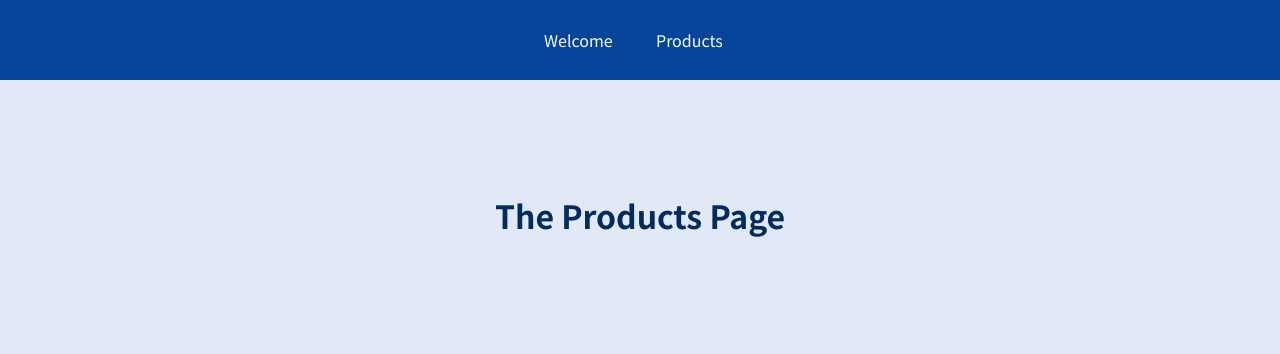
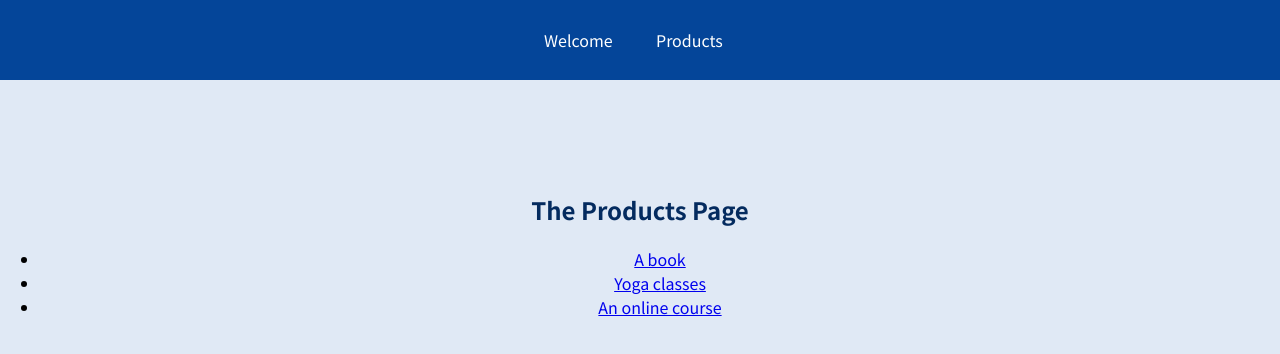
Before and after one commit to Amandine-d/projects-react, a JavaScript app: page /products in a window 1280 px wide. Shown: the top 354 px of the page. Built offline with nearby package versions, Linux system fonts and the light colour scheme.

Commit message:
Add NavLink

```diff
--- a/src/App.js
+++ b/src/App.js
@@ -1,20 +1,26 @@
-import { Route } from 'react-router-dom';
+import { Route, Switch } from 'react-router-dom';
 
 import Welcome from './pages/Welcome';
 import Products from './pages/Products';
 import MainHeader from './components/MainHeader';
+import ProductDetail from './pages/ProductDetail';
 
 function App() {
   return (
     <div>
       <MainHeader />
       <main>
-        <Route path="/welcome">
-          <Welcome />
-        </Route>
-        <Route path="/products">
-          <Products />
-        </Route>
+        <Switch>
+          <Route path="/welcome">
+            <Welcome />
+          </Route>
+          <Route path="/products" exact>
+            <Products />
+          </Route>
+          <Route path='/products/:productId'>
+            <ProductDetail />
+          </Route>
+        </Switch>
       </main>
     </div>
   );
--- /dev/null
+++ b/src/pages/ProductDetail.js
@@ -0,0 +1,17 @@
+import { useParams } from 'react-router-dom';
+
+const ProductDetail = () => {
+  const params = useParams();
+
+
+  return (
+    <section>
+      <h1>
+        Product detail
+      </h1>
+      <p>{params.productId}</p>
+    </section>
+  );
+};
+
+export default ProductDetail;
--- a/src/pages/Products.js
+++ b/src/pages/Products.js
@@ -1,5 +1,28 @@
+import { NavLink } from 'react-router-dom'
+
 const Products = () => {
-  return <h1>The Products Page</h1>;
+  return (
+    <section>
+      <h1>The Products Page</h1>
+      <ul>
+        <li>
+          <NavLink to='/products/p1'>
+            A book
+          </NavLink>
+        </li>
+        <li>
+          <NavLink to='/products/p2'>
+            Yoga classes
+          </NavLink>
+        </li>
+        <li>
+          <NavLink to='/products/p3'>
+            An online course
+          </NavLink>
+        </li>
+      </ul>
+    </section>
+  );
 };
 
 export default Products;
```
